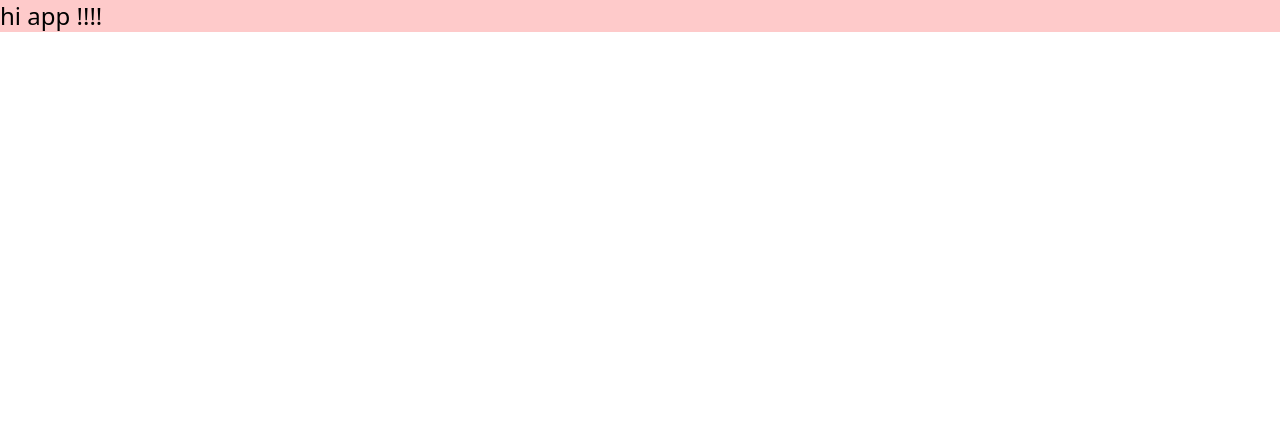
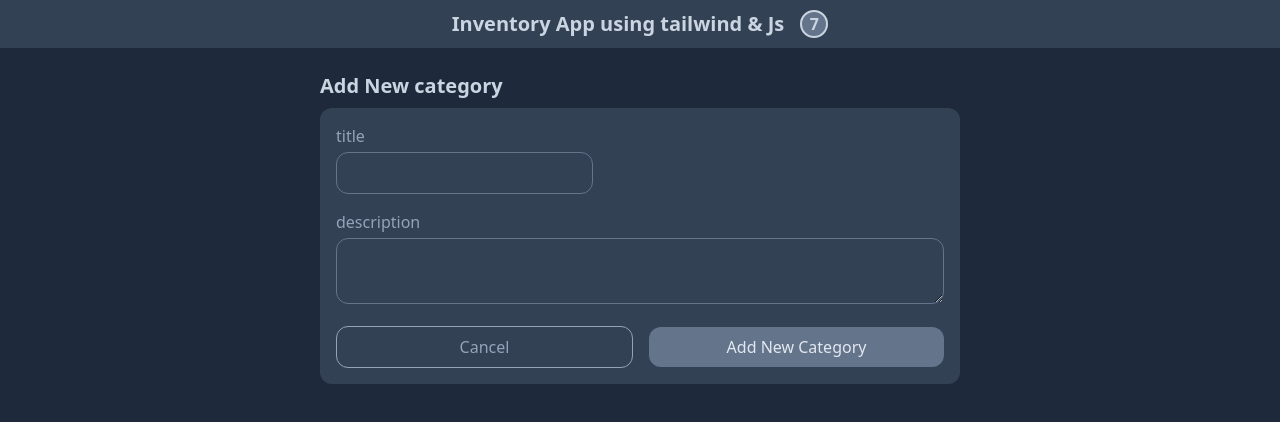
Before and after one commit to mjr0924/inventory-app-js-tailwindcss, a website: page public/index.html in a window 1280 px wide. Drawn offline with Linux system fonts and the light colour scheme.

Commit message:
add (add new category) box

```diff
--- a/package.json
+++ b/package.json
@@ -5,12 +5,13 @@
   "main": "index.js",
   "scripts": {
     "test": "echo \"Error: no test specified\" && exit 1",
-    "dev":"postcss ./src/css/main.css -o ./public/build/style.css --watch"
+    "dev": "postcss ./src/css/main.css -o ./public/build/style.css --watch"
   },
   "keywords": [],
   "author": "",
   "license": "ISC",
   "devDependencies": {
+    "@tailwindcss/forms": "^0.5.1",
     "autoprefixer": "^10.4.7",
     "postcss-cli": "^9.1.0",
     "tailwindcss": "^3.0.24"
--- a/public/index.html
+++ b/public/index.html
@@ -8,6 +8,65 @@
     <link rel="stylesheet" href="./build/style.css" />
   </head>
   <body>
-    <h1 class="bg-red-200 text-2xl">hi app !!!!</h1>
+    <div class="bg-slate-800 h-screen w-screen">
+      <!-- appbar -->
+      <div class="h-12 flex items-center justify-center gap-x-4 bg-slate-700 mb-6">
+        <h1 class="text-xl font-bold text-slate-300">
+          Inventory App using tailwind & Js
+        </h1>
+        <span
+          class="flex justify-center items-center w-7 h-7 rounded-full bg-slate-500 border-2 border-slate-300 font-bold text-slate-300"
+          >7</span
+        >
+      </div>
+      <!-- app content -->
+      <div class="container max-w-screen-sm mx-auto">
+        <!-- category form -->
+        <div>
+          <h2 class="text-xl text-slate-300 font-bold mb-2 ">Add New category</h2>
+          <form
+            action=""
+            class="bg-slate-700 p-4 rounded-xl flex flex-col gap-y-4"
+          >
+            <div>
+              <label for="category-title" class="block mb-1 text-slate-400"
+                >title</label
+              >
+              <input
+                type="text"
+                name="category-title"
+                id="category-title"
+                class="bg-transparent rounded-xl border border-slate-500 text-slate-400"
+              />
+            </div>
+            <div>
+              <label
+                for="category-description"
+                class="block mb-1 text-slate-400"
+                >description</label
+              >
+              <textarea
+                name="category-description"
+                id="category-description"
+                class="bg-transparent rounded-xl border border-slate-500 text-slate-400 w-full"
+              ></textarea>
+            </div>
+            <div class="flex justify-between items-center gap-x-4">
+              <button
+                class="flex-1 border border-slate-400 text-slate-400 rounded-xl py-2"
+              >
+                Cancel
+              </button>
+              <button
+                class="flex-1 bg-slate-500 text-slate-200 rounded-xl py-2"
+              >
+                Add New Category
+              </button>
+            </div>
+          </form>
+        </div>
+        <!-- product form -->
+      </div>
+    </div>
   </body>
 </html>
--- a/tailwind.config.js
+++ b/tailwind.config.js
@@ -3,5 +3,5 @@
   theme: {
     extend: {},
   },
-  plugins: [],
+  plugins: [require("@tailwindcss/forms")],
 };
```
Also changed, not shown: public/build/style.css, 1 other file.
